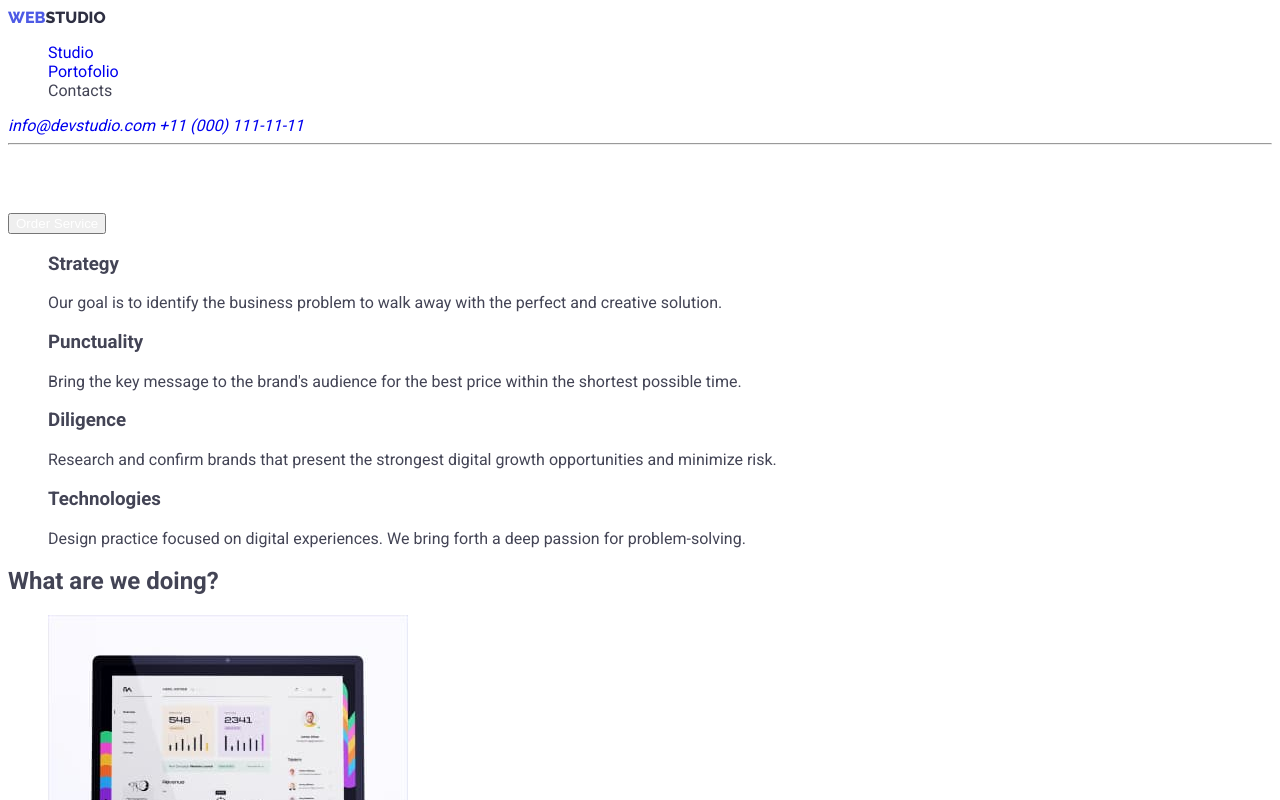
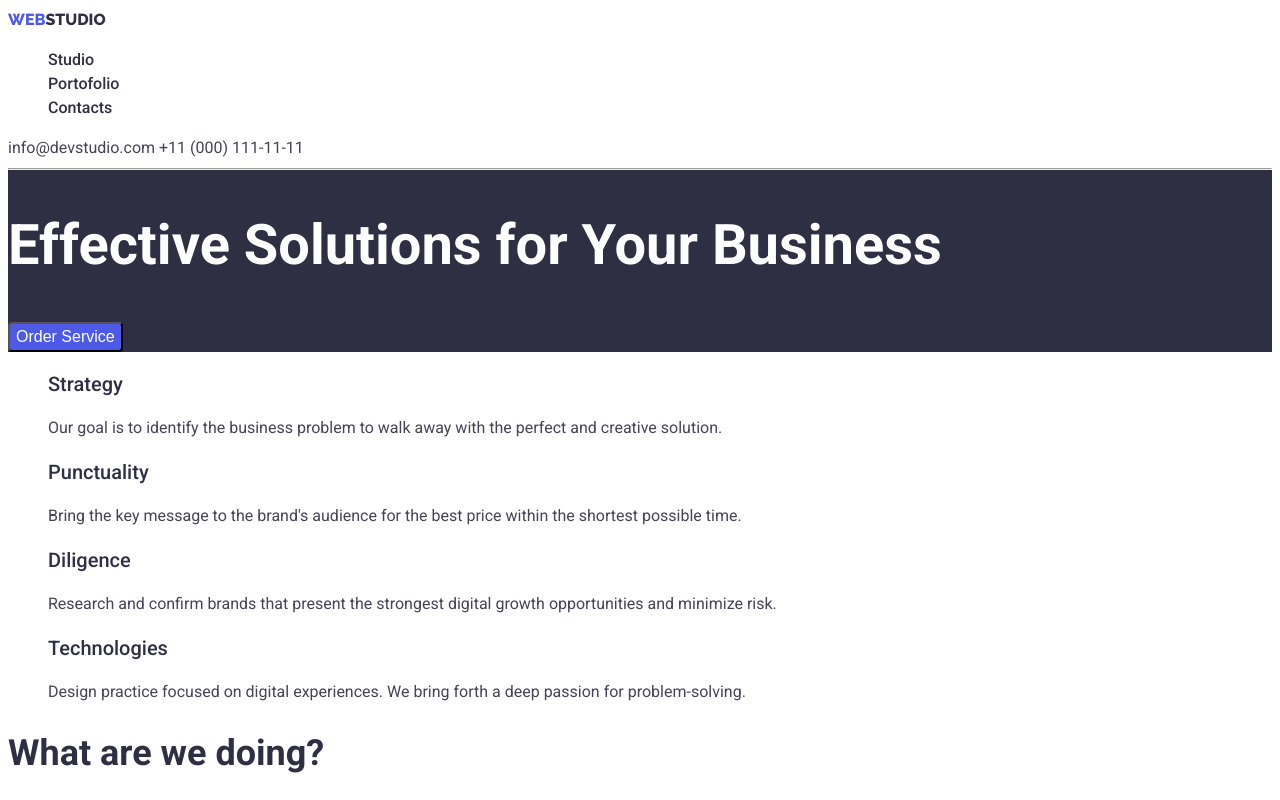
Before and after one commit to andreeal27/goIT-markup-hw-02, a plain HTML site: page index.html in a window 1280 px wide. Shown: the top 800 px of the page. Drawn offline with Linux system fonts and the light colour scheme.

Commit message:
update file

```diff
--- a/css/styles.css
+++ b/css/styles.css
@@ -4,31 +4,121 @@
     --title-font-family: "Raleway",sans-serif,arial;
     --body-color:#434455;
     --title-color: #2E2F42;
+    --hover-color: #404BBF;
 /* slate: #434455
 navy blue: #2E2F42
 white: #fffffff
 black: #000000*/
+/* hero section */
 
 }
-.logo::before{
+.logo::before,
+.end-logo::before
+{
     content: "WEB";
     color: #4D5AE5;
 }
+
 .logo{
     color:var(--title-color);
     font-family: var(--title-font-family);
     font-weight: 800;
 }
+.end-section .end-logo
+{
+    color: #F4F4FD;
+    font-family:var(--title-font-family);
+    font-weight: 800;
+}
+.end-section{
+    background-color: var(--title-color);
+}
+.end-section .end-text{
+    color:#F4F4FD;
+}
+
 ul{
     list-style-type: none;
 }
 a{
     text-decoration: none;
+
+}
+.head-bar .nav-bar a{
+    font-weight:500;
+    font-size: 16px;
+    line-height: 1.5;
+    color:var(--title-color);
+}
+.head-bar .nav-bar a:hover,
+.head-bar .nav-bar a:focus {
+    color: var(--hover-color);
 }
 body {
     font-family: var(--text-font-family);
     color: var(--body-color);
+    font-size: 16px;
+    line-height: 1.5;
 }
-h1, .button-service{
+h1 {
+    font-weight: 800;
+    font-size: 56px;
+    line-height: 1.06;
     color: #ffffff;
 }
+.button-service{
+    background-color:#4D5AE5;
+    color: #ffffff;
+    font-weight: 500;
+    font-size: 16px;
+    line-height: 1.5;
+    border-radius: 4px;
+    cursor: pointer;
+}
+.button-service:hover,
+.button-service:focus{
+    color: var(--hover-color);
+}
+
+.hero-section{
+    background-color: var(--title-color);
+}
+.contact-info a
+{
+    color: var(--body-color);
+    font-style: normal;
+}
+.contact-info:hover,
+.contact-info:focus {
+    color: var(--hover-color);
+    /* first section */
+}
+h3{
+    font-weight: 500;
+    font-size: 20px;
+    line-height: 1.2;
+    color: var(--title-color)
+}
+
+/* second section */
+h2{
+    font-weight: 800;
+    font-size: 36px;
+    line-height: 1.1;
+    color: var(--title-color);
+}
+/* third section */
+.filters-section .filters button{
+    background-color: #F4F4FD;
+    color:#4D5AE5;
+    border-radius: 4px;
+    cursor: pointer;
+    font-weight: 500;
+    line-height: 1.5;
+    border-color: #E7E9FC;
+    font-size: 16px;
+}
+.filters-section .filters button:hover{
+    color: #ffffff;
+    background-color: #404BBF;
+}
--- a/index.html
+++ b/index.html
@@ -11,25 +11,25 @@
     <title>Studio</title>
 </head>
 <body>
-    <header>
+    <header class="head-bar">
         <a href="index.html" class="logo">STUDIO</a>
-        <nav>
+        <nav class="nav-bar">
             <ul>
-                <li> <a href="index.html">Studio</a></li>
-                <li><a href="portofolio.html">Portofolio</a></li>
+                <li> <a href="index.html" class="active">Studio</a></li>
+                <li><a href="portofolio.html" class="active">Portofolio</a></li>
                 <li><a>Contacts</a></li>
             </ul>
         </nav>
-        <address>
+        <address class="contact-info">
             <a href="mailto:info@devstudio.com">info@devstudio.com</a>
             <a href="tel:+110001111111"> +11 (000) 111-11-11 </a>
         </address>
     </header>
     <main>
         <!-- Hero image -->
-    <section>
+    <section class="hero-section">
         <hr/>
-        <h1>Solutions for Your Business</h1>
+        <h1>Effective Solutions for Your Business</h1>
         <button type="button" class="button-service">Order Service</button>
     </section>
     <!-- Section 1 -->
@@ -100,9 +100,9 @@
     </ul>
     </section>
 </main>
-<footer>
-    <a href="index.html"> <strong>WebStudio</strong></a>
-    <p>Increase the flow of customers and sales for your business with digital marketing & growth solutions.</p>
+<footer class="end-section">
+    <a href="index.html" class="end-logo">STUDIO</a>
+    <p class="end-text">Increase the flow of customers and sales for your business with digital marketing & growth solutions.</p>
 </footer>
 </body>
 </html>
```
Also changed, not shown: portofolio.html (+10 -12 lines).
